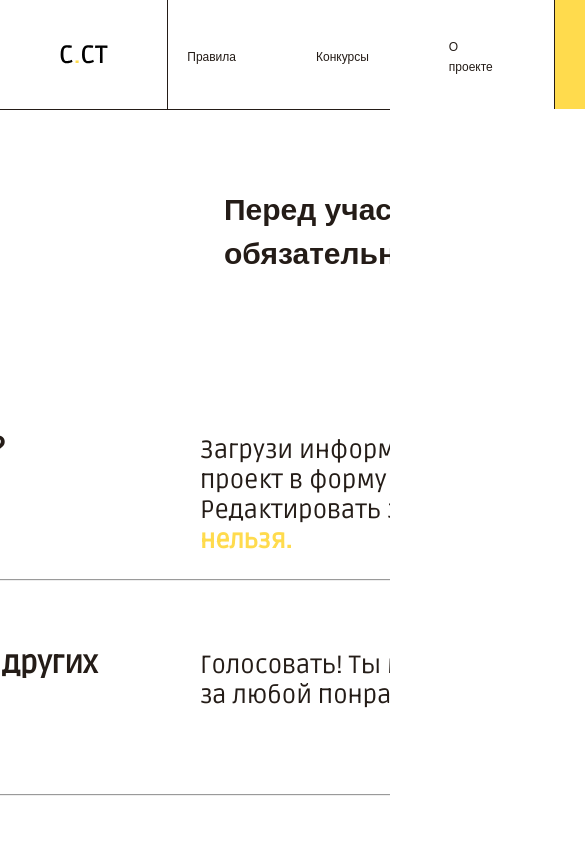
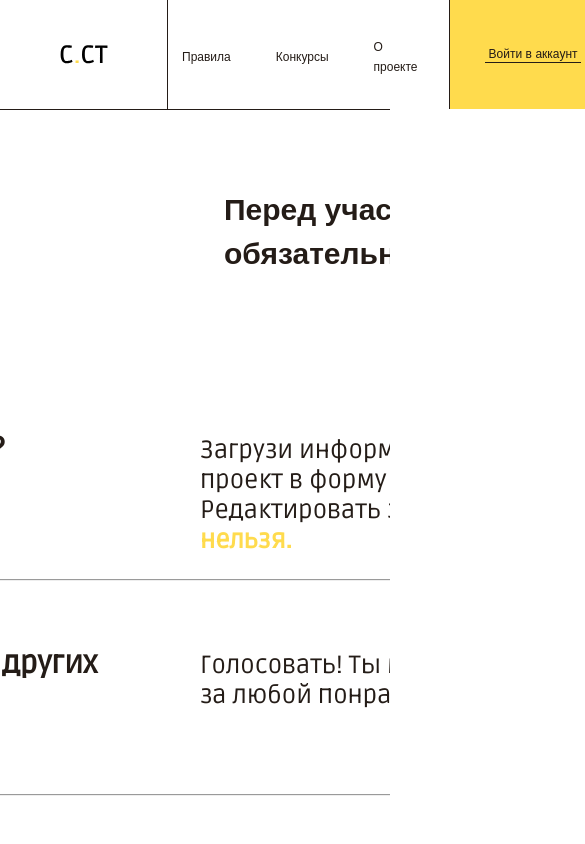
Before and after one commit to sonia13marker/creative.ct, a React (Create React App) app: page /rules in a window 390 px wide. Shown: the top 844 px of the page, 585 px wide, since content can reach past the window. Built offline with nearby package versions, Linux system fonts and the light colour scheme.

Commit message:
обновленные запросы
обновленные медиазапросы для главной страницы и хедера

```diff
--- a/src/components/HeaderMenuFull/style.module.css
+++ b/src/components/HeaderMenuFull/style.module.css
@@ -14,9 +14,6 @@
 .wrap__nav {
     height: 100%;
     width: 100%;
-    /* display: flex;
-    align-items: center;
-    justify-content: space-between */
     display: grid;
     grid-template-columns: 13rem 1fr 36rem;
     grid-template-rows: 1fr;
@@ -46,6 +43,7 @@
 
 .nav__ul > li {
     list-style-type: none;
+    width: auto;
 }
 .nav__ul > li:first-child {
     margin-left: 5%;
@@ -94,6 +92,18 @@
     font-weight: 400;
     color: var(--main-black);
 }
+@media screen and (max-width: 1245px) {
+    .nav__link {
+    padding-right: 75px;
+}
+
+}
+@media screen and (max-width: 1245px) {
+    .nav__link {
+    padding-right: 70px;
+}
+
+}
 
 @media screen and (max-width: 1024px) {
     .nav__logo {
@@ -106,6 +116,91 @@
         width: 20rem;
     }
 
+}
+@media screen and (max-width: 1213px) {
+    .nav__link {
+    padding-right: 65px;
+    }
+}
+@media screen and (max-width: 1200px) {
+    .nav__link {
+    padding-right: 60px;
+    }
+}
+@media screen and (max-width: 1182px) {
+    .nav__link {
+    padding-right: 55px;
+    }
+}
+@media screen and (max-width: 1166px) {
+    .nav__link {
+    font-size: 13px;
+    padding-right: 45px;
+    }
+}
+
+@media screen and (max-width: 1120px) {
+    .wrap__nav {
+    grid-template-columns: 10rem 1fr 30rem;
+}
+    .nav__logo {
+        background: url(../../images/logo2.svg) center center no-repeat;
+    }
+    .nav__ul {
+        justify-content: space-evenly;
+        margin-left: 2rem;
+    }
+    .nav__span {
+    width: 30rem;
+    display: flex;
+    justify-content: center;
+    }
+}
+@media screen and (max-width: 995px) {
+    .wrap__nav {
+        grid-template-columns: 10rem 1fr 28rem;
+    }
+    .nav__span {
+        width: 28rem;
+    }
+}
+
+@media screen and (max-width: 965px) {
+    .nav__ul {
+        margin-left: 0;
+    }
+}
+
+@media screen and (max-width: 932px) {
+    .nav__link {
+        font-size: 12px;
+    }
+}
+
+@media screen and (max-width: 917px) {
+    .wrap__nav {
+        grid-template-columns: 10rem 1fr 23rem;
+    }
+    .nav__span {
+        width: 23rem;
+    }
+}
+
+@media screen and (max-width: 837px) {
+    .wrap__nav {
+        grid-template-columns: 10rem 1fr 20rem;
+    }
+    .nav__span {
+        width: 20rem;
+    }
+}
+@media screen and (max-width: 839px) {
+    .wrap__nav {
+        grid-template-columns: 10rem 1fr 15rem;
+    }
+    .nav__span {
+        width: 15rem;
+    }
 }
 
 @media screen and (max-width: 780px) {
--- a/src/components/MainContent/style.module.css
+++ b/src/components/MainContent/style.module.css
@@ -139,18 +139,93 @@
     }
 
 }
+
+@media screen and (max-width: 1120px) {
+    .main {
+    grid-template-columns: 1fr 30rem;
+    }
+   .rightBlock {
+    width: 30rem;
+   }
+   .leftBlock {
+    align-items: flex-end;
+   }
+}
+@media screen and (max-width: 1015px) {
+    .main__h1 {
+        font-size: 50px;
+    }
+    .main__h2 {
+        font-size: 45px;
+    }
+    .leftBlock {
+        align-items: center;
+    }
+    .main__alltext {
+        width: 350px;
+        margin-right: 20px;
+    }
+    .main__btn {
+        width: 270px;
+        height: 70px;
+    }
+}
+
+@media screen and (max-width: 995px) {
+    .main {
+        grid-template-columns: 1fr 28rem;
+        }
+    .rightBlock {
+        width: 28rem;
+       }
+    .leftBlock {
+        align-items: center;
+       }
+
+}
+
+@media screen and (max-width: 917px) {
+    .main {
+        grid-template-columns: 1fr 23rem;
+    }
+    .rightBlock {
+        width: 23rem;
+    }
+    .leftBlock {
+        justify-content: center;
+    }
+    .main__h1 {
+        font-size: 45px;
+    }
+    .main__h2 {
+        font-size: 40px;
+    }
+}
+
+@media screen and (max-width: 837px) {
+    .main {
+        grid-template-columns: 1fr 20rem;
+    }
+    .rightBlock {
+        width: 20rem;
+    }
+}
+
+@media screen and (max-width: 839px) {
+    .main {
+        grid-template-columns: 1fr 15rem;
+    }
+    .rightBlock {
+        width: 15rem;
+    }
+}
+
 @media screen and (max-width:780px) {
     .main {
         grid-template-columns: 1fr 10.5rem;
     }
     .rightBlock {
         width: 10.5rem;
-    }
-    .main__h1 {
-        font-size: 45px;
-    }
-    .main__h2 {
-        font-size: 40px;
     }
     .main__btn {
         font-size: 18px;
```
